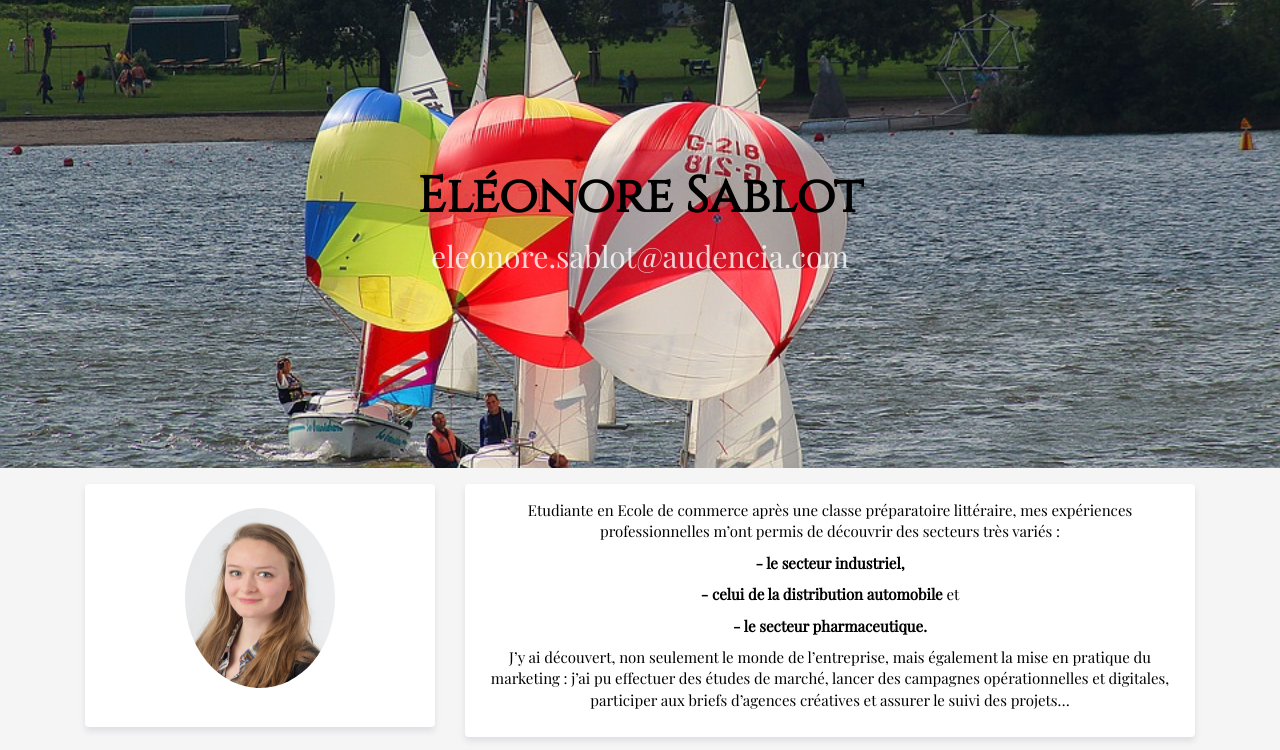
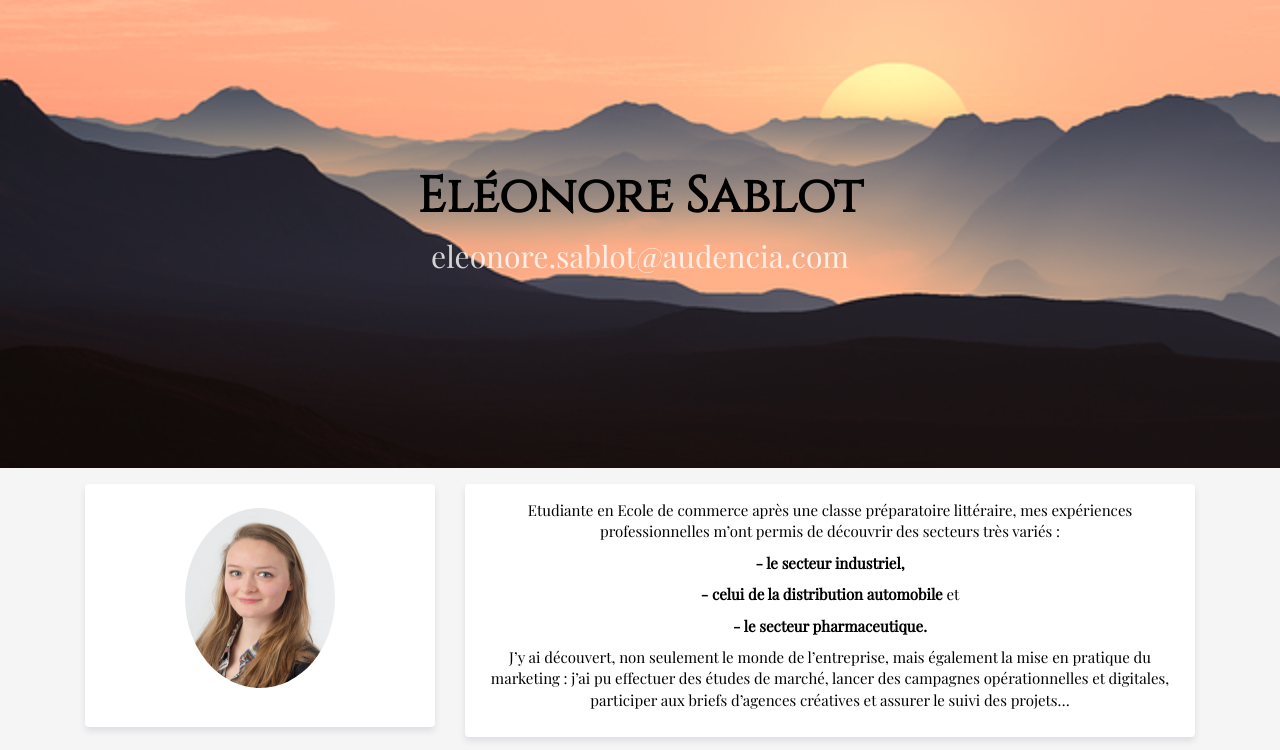
Before and after one commit to smauduit/cveleonoresablot, a plain HTML site: page index.html in a window 1280 px wide. Shown: the top 750 px of the page. Drawn offline with nearby package versions, Linux system fonts and the light colour scheme.

Commit message:
modif evening

```diff
--- a/style.css
+++ b/style.css
@@ -27,7 +27,7 @@ a:hover {
 
 #banner{
   text-align:center;
-  background-image:url("images/voiles.jpg");
+  background-image:url("images/evening.png");
   background-size: cover;
   background-position: center;
   padding: 150px 0;
```
Also changed, not shown: images/voiles.jpg (deleted).
